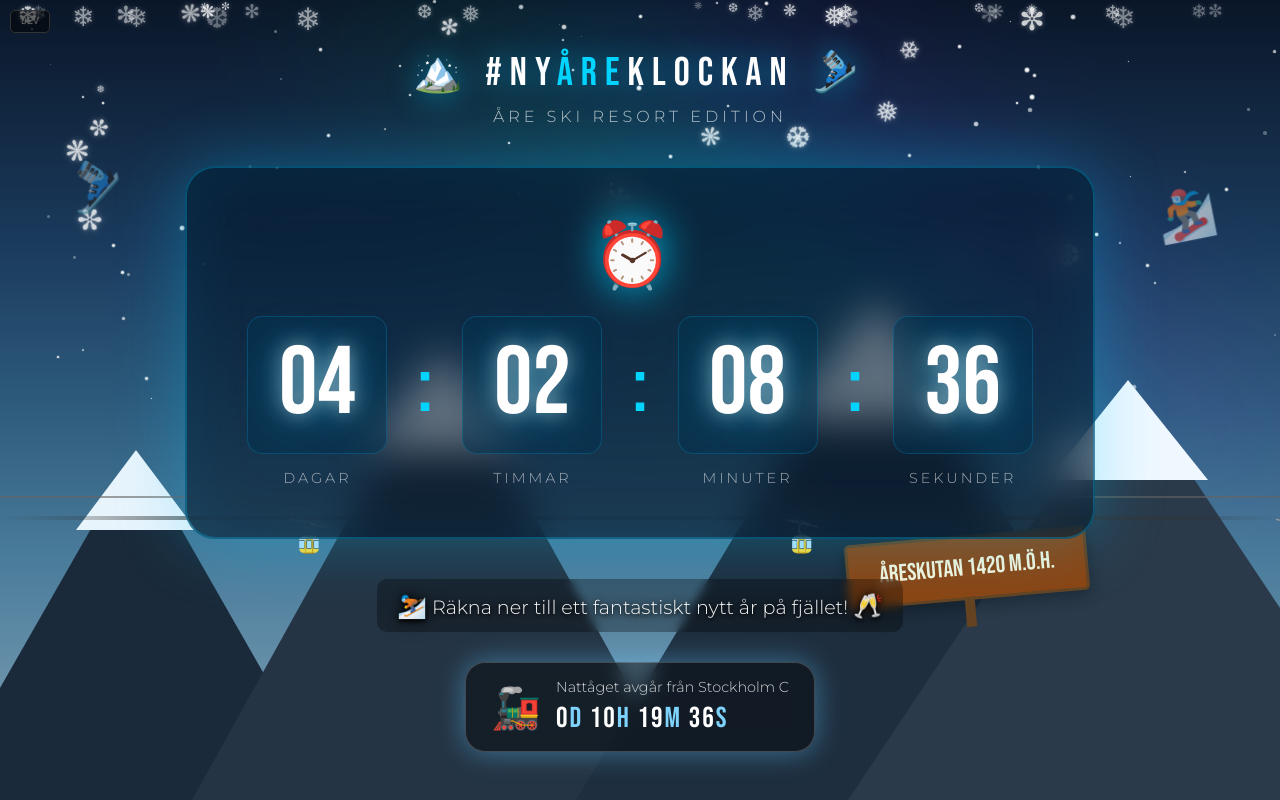
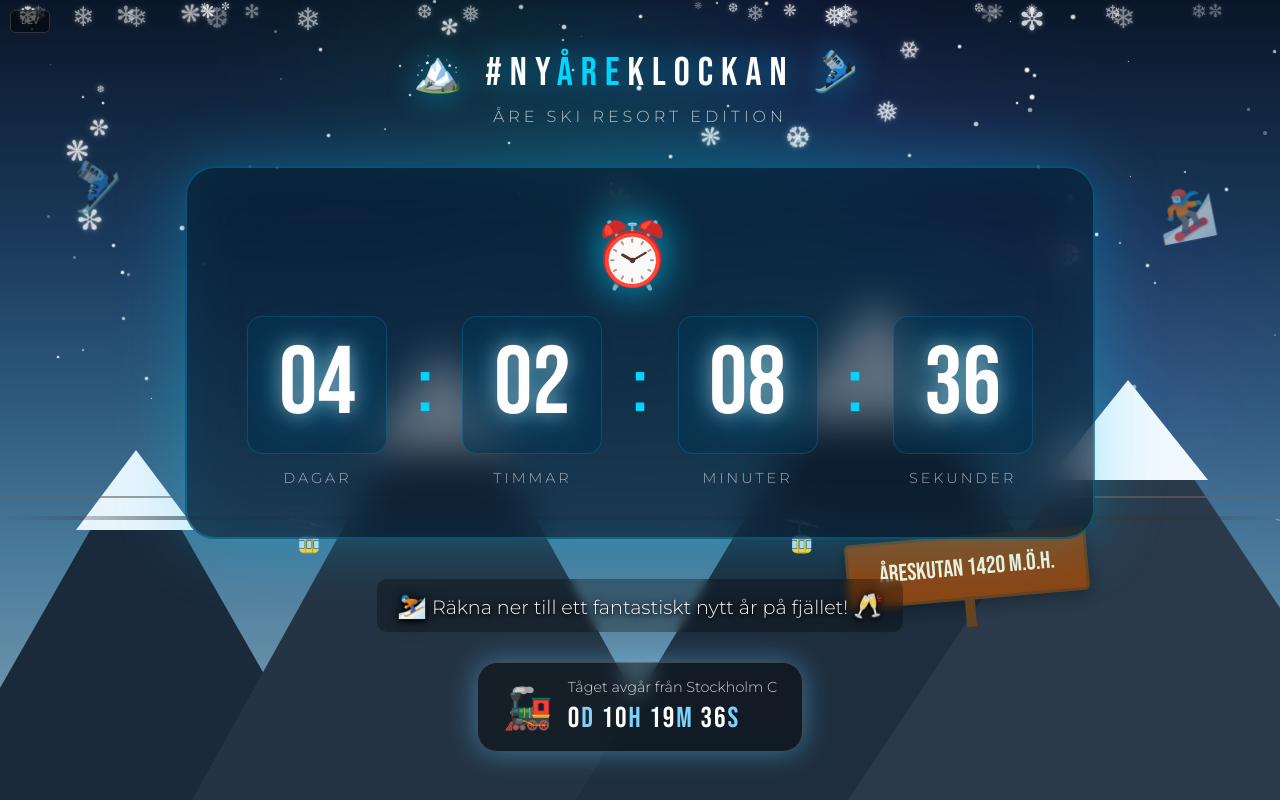
Before and after one commit to JoelESvensson/nyareklockan, a website: page index.html in a window 1280 px wide. Shown: the top 800 px of the page. Drawn offline with Linux system fonts and the light colour scheme; no server answers.

Commit message:
chore: change Nattåget to Tåget

```diff
--- a/index.html
+++ b/index.html
@@ -1584,7 +1584,7 @@
         <div class="train-countdown" id="train-countdown">
             <div class="train-icon">🚂</div>
             <div class="train-info">
-                <div class="train-title">Nattåget avgår från Stockholm C</div>
+                <div class="train-title">Tåget avgår från Stockholm C</div>
                 <div class="train-time">
                     <span id="train-days">0</span>d
                     <span id="train-hours">00</span>h
```
